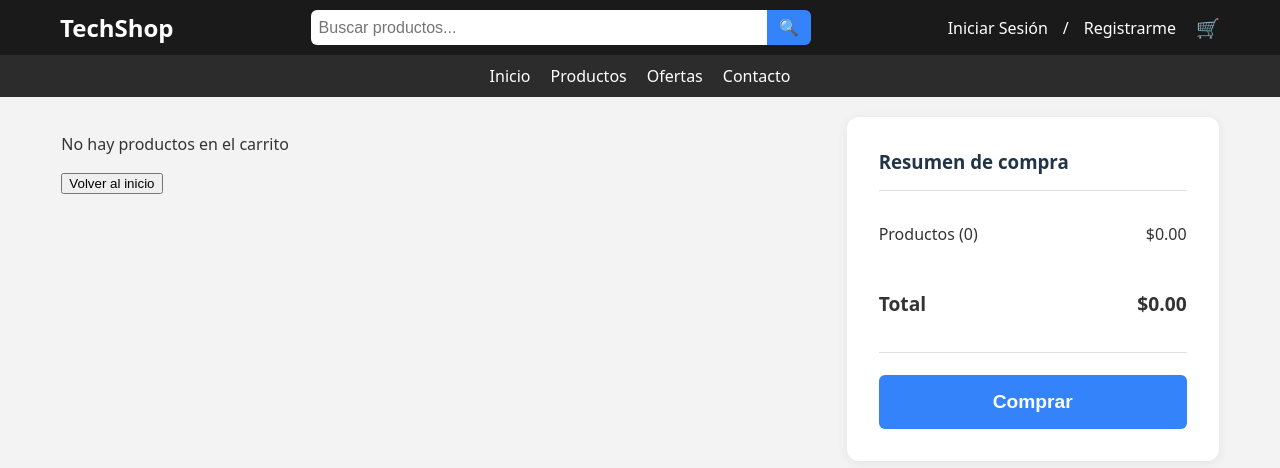
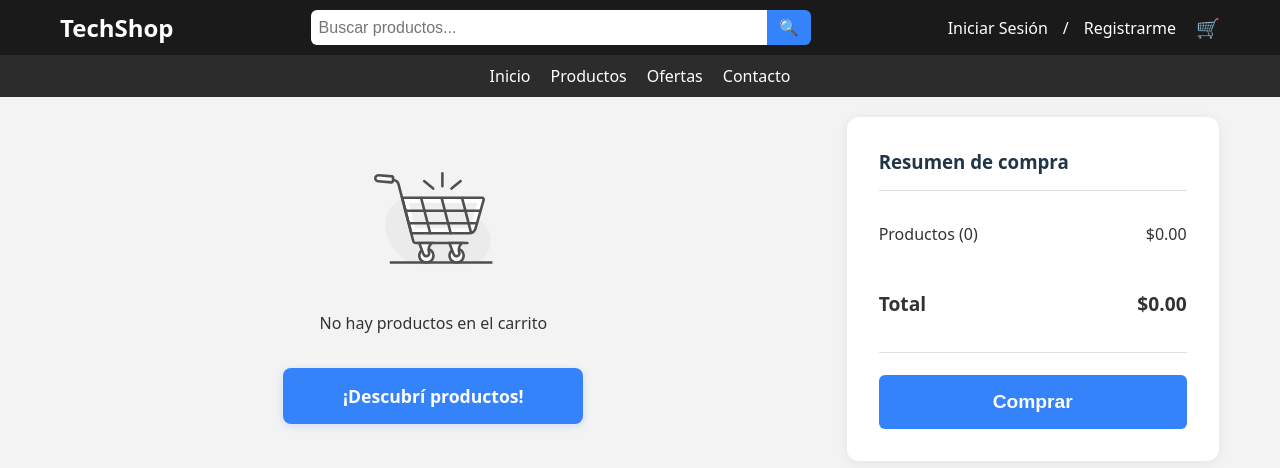
Before and after one commit to melanyS1/TPO-API-FINAL, a React (Vite) app in the folder TPO-API/: page /cart in a window 1280 px wide. Shown: the top 468 px of the page. Built offline with nearby package versions, Linux system fonts and the light colour scheme.

Commit message:
Add empty cart SVG and styles for improved empty cart visibility

```diff
--- a/TPO-API/src/pages/Cart/Cart.jsx
+++ b/TPO-API/src/pages/Cart/Cart.jsx
@@ -4,6 +4,7 @@ import "./CartItems.css";
 import "./CartSummary.css";
 import QtyControls from "../../components/QtyControls/QtyControls";
 import { purchaseCart, verifyStock } from "../../services/product-api";
+import emptyCartImg from "../../assets/empty-cart.svg";
 
 function Cart() {
   const navigate = useNavigate();
@@ -13,12 +14,13 @@ function Cart() {
     <div className="cart-page">
       <div className="cart-items">
         {cart.items.length === 0 ? (
-          <>
+          <div className="empty-cart">
+            <img src={emptyCartImg} alt="Carrito vacío" className="empty-cart-img" />
             <p>No hay productos en el carrito</p>
-            <button onClick={() => (window.location.href = "/")}>
-              Volver al inicio
-            </button>
-          </>
+            <Link to="/" className="empty-cart-btn">
+              ¡Descubrí productos!
+            </Link>
+          </div>
         ) : (
           <ul>
             {cart.items.map((item) => (
--- a/TPO-API/src/pages/Cart/CartItems.css
+++ b/TPO-API/src/pages/Cart/CartItems.css
@@ -1,3 +1,40 @@
+/* Estilos para el estado de carrito vacío */
+.empty-cart {
+    display: flex;
+    flex-direction: column;
+    align-items: center;
+    justify-content: center;
+    padding: 32px 0 24px 0;
+    min-height: 340px;
+}
+.empty-cart-img {
+    width: 120px;
+    height: 120px;
+    margin-bottom: 18px;
+    opacity: 0.85;
+}
+/* Botón para carrito vacío */
+.empty-cart-btn {
+    background: #3483fa;
+    color: #fff;
+    border: none;
+    border-radius: 8px;
+    padding: 16px;
+    font-size: 1.1em;
+    font-weight: bold;
+    cursor: pointer;
+    margin-top: 18px;
+    box-shadow: 0 2px 8px #3483fa33;
+    transition: background 0.2s, transform 0.2s;
+    width: 300px;
+    text-align: center;
+    display: inline-block;
+}
+.empty-cart-btn:hover {
+    background: #296fcc;
+    transform: translateY(-2px) scale(1.04);
+    color: #fff;
+}
 .item-title {
     display: flex;
     align-items: center;
```
Also changed, not shown: TPO-API/src/assets/empty-cart.svg (added).
